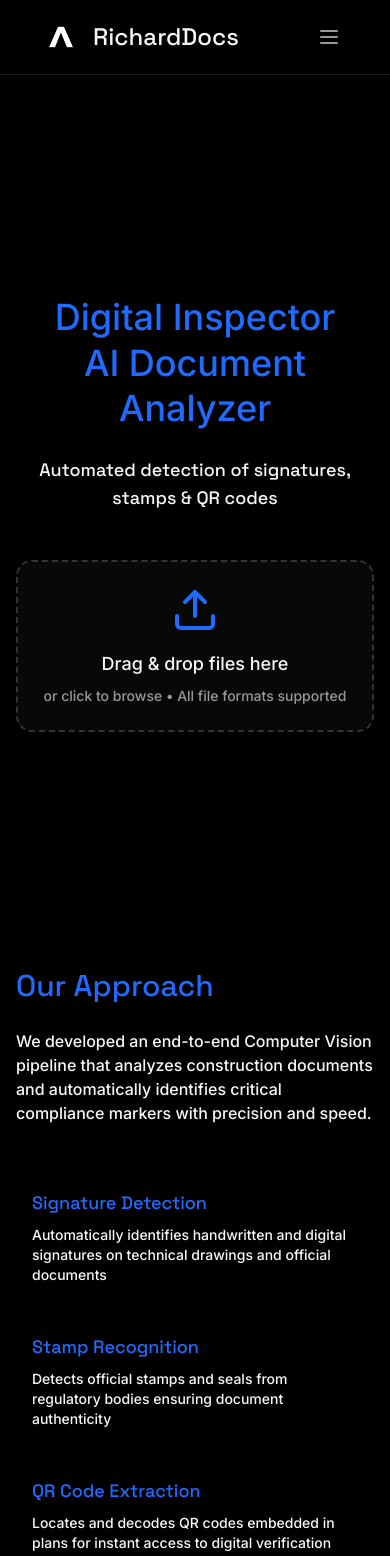
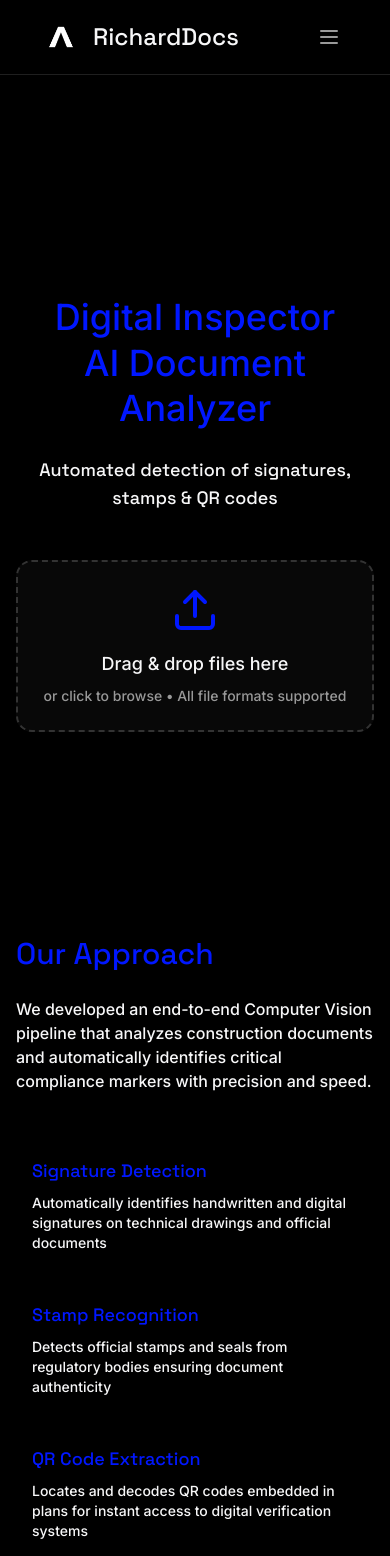
Before and after one commit to aidynfatikh/richard-docs, a React (Vite) app in the folder frontend/: page / in a window 390 px wide. Shown: the top 1556 px of the page. Built offline with nearby package versions, Linux system fonts and the light colour scheme.

Commit message:
minor changes ui

```diff
--- a/frontend/index.html
+++ b/frontend/index.html
@@ -3,16 +3,6 @@
   <head>
     <meta charset="UTF-8" />
     <meta name="theme-color" content="#000000" />
-    <style>
-      html,
-      body,
-      #root {
-        height: 100%;
-        background: #000;
-        margin: 0;
-        color: #fff;
-      }
-    </style>
     <link rel="icon" type="image/svg+xml" href="/icon.png" />
     <meta name="viewport" content="width=device-width, initial-scale=1.0" />
     <link rel="preconnect" href="https://fonts.googleapis.com" />
--- a/frontend/src/App.tsx
+++ b/frontend/src/App.tsx
@@ -6,7 +6,7 @@ import { TeamSection } from './components/TeamSection';
 
 function App() {
   return (
-    <div className="min-h-screen bg-black" style={{ backgroundColor: 'rgba(0, 0, 0, 1)' }}>
+    <div className="min-h-screen" style={{ backgroundColor: 'rgba(0, 0, 0, 1)' }}>
       <HackathonHeader />
 
       <main>
--- a/frontend/src/components/HackathonHero.tsx
+++ b/frontend/src/components/HackathonHero.tsx
@@ -73,14 +73,12 @@ export function HackathonHero() {
   };
 
   return (
-    <section className="min-h-screen flex items-center pt-16 pb-8 sm:pt-20 sm:pb-12 md:py-20 lg:py-24 xl:py-28 animate-in fade-in duration-1000" style={{ backgroundColor: 'rgba(0, 0, 0, 1)' }}>
+    <section className="min-h-screen flex items-center pt-16 pb-8 sm:pt-20 sm:pb-12 md:py-20 lg:py-24 xl:py-28" style={{ backgroundColor: 'rgba(0, 0, 0, 1)' }}>
       <div className="max-w-7xl mx-auto px-4 sm:px-6 lg:px-8 w-full">
         <div className="text-center">
           {/* Main Heading */}
           <h1 className="text-4xl sm:text-5xl md:text-5xl lg:text-6xl xl:text-6xl font-bold mb-6 sm:mb-8 md:mb-10 leading-tight cursor-pointer transition-colors duration-200"
-            style={{ color: 'rgba(31, 107, 255, 1)' }}
-            onMouseEnter={(e) => e.currentTarget.style.color = 'rgba(51, 127, 255, 1)'}
-            onMouseLeave={(e) => e.currentTarget.style.color = 'rgba(31, 107, 255, 1)'}
+            style={{ color: 'rgba(0, 23, 255, 1)' }}
           >
             <span className="inline-block">
               Digital Inspector
@@ -93,14 +91,14 @@ export function HackathonHero() {
           {/* Subheading */}
           <h2 className="text-lg sm:text-xl md:text-xl lg:text-2xl xl:text-2xl font-semibold mb-12 sm:mb-16 md:mb-20 lg:mb-24 cursor-pointer transition-colors duration-200"
             style={{ color: 'rgba(247, 247, 248, 1)' }}
-            onMouseEnter={(e) => e.currentTarget.style.color = 'rgba(31, 107, 255, 1)'}
+            onMouseEnter={(e) => e.currentTarget.style.color = 'rgba(0, 23, 255, 1)'}
             onMouseLeave={(e) => e.currentTarget.style.color = 'rgba(247, 247, 248, 1)'}
           >
             Automated detection of signatures, stamps & QR codes
           </h2>
 
           {/* File Upload Area */}
-          <div className="flex flex-col items-center mt-8 sm:mt-12 md:mt-16 max-w-4xl mx-auto animate-in slide-in-from-bottom duration-800 delay-700">
+          <div className="flex flex-col items-center mt-8 sm:mt-12 md:mt-16 max-w-4xl mx-auto">
             <input
               ref={fileInputRef}
               type="file"
@@ -116,16 +114,16 @@ export function HackathonHero() {
               onDrop={handleDrop}
               className="w-full border-2 border-dashed rounded-2xl p-6 sm:p-12 text-center transition-all duration-200 cursor-pointer"
               style={{
-                borderColor: isDragging ? 'rgba(31, 107, 255, 1)' : error ? 'rgba(239, 68, 68, 1)' : 'rgba(153, 153, 153, 0.3)',
+                borderColor: isDragging ? 'rgba(0, 23, 255, 1)' : error ? 'rgba(239, 68, 68, 1)' : 'rgba(153, 153, 153, 0.3)',
                 backgroundColor: isDragging ? 'rgba(31, 107, 255, 0.05)' : 'rgba(17, 17, 17, 0.5)'
               }}
               onClick={handleButtonClick}
             >
               <div className="flex flex-col items-center gap-4">
                 <svg width="48" height="48" viewBox="0 0 24 24" fill="none" xmlns="http://www.w3.org/2000/svg">
-                  <path d="M21 15V19C21 19.5304 20.7893 20.0391 20.4142 20.4142C20.0391 20.7893 19.5304 21 19 21H5C4.46957 21 3.96086 20.7893 3.58579 20.4142C3.21071 20.0391 3 19.5304 3 19V15" stroke="rgba(31, 107, 255, 1)" strokeWidth="2" strokeLinecap="round" strokeLinejoin="round"/>
-                  <path d="M17 8L12 3L7 8" stroke="rgba(31, 107, 255, 1)" strokeWidth="2" strokeLinecap="round" strokeLinejoin="round"/>
-                  <path d="M12 3V15" stroke="rgba(31, 107, 255, 1)" strokeWidth="2" strokeLinecap="round" strokeLinejoin="round"/>
+                  <path d="M21 15V19C21 19.5304 20.7893 20.0391 20.4142 20.4142C20.0391 20.7893 19.5304 21 19 21H5C4.46957 21 3.96086 20.7893 3.58579 20.4142C3.21071 20.0391 3 19.5304 3 19V15" stroke="rgba(0, 23, 255, 1)" strokeWidth="2" strokeLinecap="round" strokeLinejoin="round"/>
+                  <path d="M17 8L12 3L7 8" stroke="rgba(0, 23, 255, 1)" strokeWidth="2" strokeLinecap="round" strokeLinejoin="round"/>
+                  <path d="M12 3V15" stroke="rgba(0, 23, 255, 1)" strokeWidth="2" strokeLinecap="round" strokeLinejoin="round"/>
                 </svg>
                 <div>
                   <p className="text-lg font-semibold mb-2" style={{ color: 'rgba(247, 247, 248, 1)' }}>
@@ -162,7 +160,7 @@ export function HackathonHero() {
                     onClick={handleInspect}
                     className="w-full sm:w-auto px-6 py-2 rounded-xl text-sm font-semibold transition-all duration-200 hover:brightness-90 shadow-lg flex items-center justify-center gap-2 mr-3"
                     style={{
-                      backgroundColor: 'rgba(31, 107, 255, 1)',
+                      backgroundColor: 'rgba(0, 23, 255, 1)',
                       color: 'rgba(255, 255, 255, 1)'
                     }}
                   >
@@ -181,8 +179,8 @@ export function HackathonHero() {
                     >
                       <div className="flex items-center gap-2 sm:gap-3 flex-1 min-w-0">
                         <svg className="flex-shrink-0" width="20" height="20" viewBox="0 0 24 24" fill="none" xmlns="http://www.w3.org/2000/svg">
-                          <path d="M13 2H6C5.46957 2 4.96086 2.21071 4.58579 2.58579C4.21071 2.96086 4 3.46957 4 4V20C4 20.5304 4.21071 21.0391 4.58579 21.4142C4.96086 21.7893 5.46957 22 6 22H18C18.5304 22 19.0391 21.7893 19.4142 21.4142C19.7893 21.0391 20 20.5304 20 20V9L13 2Z" stroke="rgba(31, 107, 255, 1)" strokeWidth="2" strokeLinecap="round" strokeLinejoin="round"/>
-                          <path d="M13 2V9H20" stroke="rgba(31, 107, 255, 1)" strokeWidth="2" strokeLinecap="round" strokeLinejoin="round"/>
+                          <path d="M13 2H6C5.46957 2 4.96086 2.21071 4.58579 2.58579C4.21071 2.96086 4 3.46957 4 4V20C4 20.5304 4.21071 21.0391 4.58579 21.4142C4.96086 21.7893 5.46957 22 6 22H18C18.5304 22 19.0391 21.7893 19.4142 21.4142C19.7893 21.0391 20 20.5304 20 20V9L13 2Z" stroke="rgba(0, 23, 255, 1)" strokeWidth="2" strokeLinecap="round" strokeLinejoin="round"/>
+                          <path d="M13 2V9H20" stroke="rgba(0, 23, 255, 1)" strokeWidth="2" strokeLinecap="round" strokeLinejoin="round"/>
                         </svg>
                         <span className="text-xs sm:text-sm truncate" style={{ color: 'rgba(247, 247, 248, 1)' }}>
                           {file.name}
@@ -210,7 +208,7 @@ export function HackathonHero() {
 
             {/* Error Message */}
             {error && (
-              <div className="mt-4 w-full animate-in fade-in slide-in-from-top duration-300">
+              <div className="mt-4 w-full">
                 <p className="text-sm font-medium text-center" style={{ color: 'rgba(239, 68, 68, 1)' }}>
                   {error}
                 </p>
--- a/frontend/src/components/SolutionOverview.tsx
+++ b/frontend/src/components/SolutionOverview.tsx
@@ -1,14 +1,14 @@
 export function SolutionOverview() {
   return (
-    <section id="solution" className="py-12 sm:py-16 md:py-20 lg:py-24" style={{ backgroundColor: 'rgba(0, 0, 0, 1)' }}>
+    <section id="solution" className="py-4 sm:py-6 md:py-8 lg:py-10" style={{ backgroundColor: 'rgba(0, 0, 0, 1)' }}>
       <div className="max-w-7xl mx-auto px-4 sm:px-6 lg:px-8">
         <div className="grid grid-cols-1 lg:grid-cols-2 gap-8 lg:gap-16 items-start">
           {/* Left Content */}
-          <div className="animate-in slide-in-from-left duration-800">
+          <div>
             <h2 id="approach" className="text-3xl sm:text-4xl md:text-5xl font-bold mb-6 sm:mb-8 leading-tight cursor-pointer"
-              style={{ color: 'rgba(31, 107, 255, 1)' }}
+              style={{ color: 'rgba(0, 23, 255, 1)' }}
                 onMouseEnter={(e) => e.currentTarget.style.color = 'rgba(51, 127, 255, 1)'}
-                onMouseLeave={(e) => e.currentTarget.style.color = 'rgba(31, 107, 255, 1)'}
+                onMouseLeave={(e) => e.currentTarget.style.color = 'rgba(0, 23, 255, 1)'}
             >
               Our Approach
             </h2>
@@ -16,7 +16,7 @@ export function SolutionOverview() {
             <div className="space-y-4 sm:space-y-6 text-base sm:text-lg">
               <p className="cursor-pointer transition-colors duration-200"
                 style={{ color: 'rgba(247, 247, 248, 1)' }}
-                onMouseEnter={(e) => e.currentTarget.style.color = 'rgba(31, 107, 255, 1)'}
+                onMouseEnter={(e) => e.currentTarget.style.color = 'rgba(0, 23, 255, 1)'}
                 onMouseLeave={(e) => e.currentTarget.style.color = 'rgba(247, 247, 248, 1)'}
               >
                 We developed an end-to-end Computer Vision pipeline that analyzes construction documents
@@ -25,7 +25,7 @@ export function SolutionOverview() {
 
               <p className="hidden md:block cursor-pointer transition-colors duration-200"
                 style={{ color: 'rgba(247, 247, 248, 1)' }}
-                onMouseEnter={(e) => e.currentTarget.style.color = 'rgba(31, 107, 255, 1)'}
+                onMouseEnter={(e) => e.currentTarget.style.color = 'rgba(0, 23, 255, 1)'}
                 onMouseLeave={(e) => e.currentTarget.style.color = 'rgba(247, 247, 248, 1)'}
               >
                 Our system uses advanced object detection models trained on architectural documents
@@ -34,61 +34,61 @@ export function SolutionOverview() {
 
               <p className="hidden md:block cursor-pointer transition-colors duration-200"
                 style={{ color: 'rgba(247, 247, 248, 1)' }}
-                onMouseEnter={(e) => e.currentTarget.style.color = 'rgba(31, 107, 255, 1)'}
+                onMouseEnter={(e) => e.currentTarget.style.color = 'rgba(0, 23, 255, 1)'}
                 onMouseLeave={(e) => e.currentTarget.style.color = 'rgba(247, 247, 248, 1)'}
               >
-                From upload to verification — powered by state-of-the-art AI that transforms manual inspection into automated intelligence.
+                From upload to verification - powered by state-of-the-art AI that transforms manual inspection into automated intelligence.
               </p>
             </div>
           </div>
 
           {/* Right Content - Key Features */}
           <div className="space-y-4 sm:space-y-6">
-            <div className="p-4 sm:p-6 rounded-xl transition-all duration-200 cursor-pointer group animate-in slide-in-from-right duration-800 delay-200">
+            <div className="p-4 sm:p-6 rounded-xl transition-all duration-200 cursor-pointer group">
               <h3 className="text-lg sm:text-xl font-bold mb-2 sm:mb-3 transition-all duration-200"
-                style={{ color: 'rgba(31, 107, 255, 1)' }}
+                style={{ color: 'rgba(0, 23, 255, 1)' }}
                 onMouseEnter={(e) => e.currentTarget.style.color = 'rgba(51, 127, 255, 1)'}
-                onMouseLeave={(e) => e.currentTarget.style.color = 'rgba(31, 107, 255, 1)'}
+                onMouseLeave={(e) => e.currentTarget.style.color = 'rgba(0, 23, 255, 1)'}
               >
                 Signature Detection
               </h3>
               <p className="text-sm sm:text-base cursor-pointer transition-colors duration-200"
                 style={{ color: 'rgba(247, 247, 248, 1)' }}
-                onMouseEnter={(e) => e.currentTarget.style.color = 'rgba(31, 107, 255, 1)'}
+                onMouseEnter={(e) => e.currentTarget.style.color = 'rgba(0, 23, 255, 1)'}
                 onMouseLeave={(e) => e.currentTarget.style.color = 'rgba(247, 247, 248, 1)'}
               >
                 Automatically identifies handwritten and digital signatures on technical drawings and official documents
               </p>
             </div>
 
-            <div className="p-4 sm:p-6 rounded-xl transition-all duration-200 cursor-pointer group animate-in slide-in-from-right duration-800 delay-400">
+            <div className="p-4 sm:p-6 rounded-xl transition-all duration-200 cursor-pointer group">
               <h3 className="text-lg sm:text-xl font-bold mb-2 sm:mb-3 transition-all duration-200"
-                style={{ color: 'rgba(31, 107, 255, 1)' }}
+                style={{ color: 'rgba(0, 23, 255, 1)' }}
                 onMouseEnter={(e) => e.currentTarget.style.color = 'rgba(51, 127, 255, 1)'}
-                onMouseLeave={(e) => e.currentTarget.style.color = 'rgba(31, 107, 255, 1)'}
+                onMouseLeave={(e) => e.currentTarget.style.color = 'rgba(0, 23, 255, 1)'}
               >
                 Stamp Recognition
               </h3>
               <p className="text-sm sm:text-base cursor-pointer transition-colors duration-200"
                 style={{ color: 'rgba(247, 247, 248, 1)' }}
-                onMouseEnter={(e) => e.currentTarget.style.color = 'rgba(31, 107, 255, 1)'}
+                onMouseEnter={(e) => e.currentTarget.style.color = 'rgba(0, 23, 255, 1)'}
                 onMouseLeave={(e) => e.currentTarget.style.color = 'rgba(247, 247, 248, 1)'}
               >
                 Detects official stamps and seals from regulatory bodies ensuring document authenticity
               </p>
             </div>
 
-            <div className="p-4 sm:p-6 rounded-xl transition-all duration-200 cursor-pointer group animate-in slide-in-from-right duration-800 delay-600">
+            <div className="p-4 sm:p-6 rounded-xl transition-all duration-200 cursor-pointer group">
               <h3 className="text-lg sm:text-xl font-bold mb-2 sm:mb-3 transition-all duration-200"
-                style={{ color: 'rgba(31, 107, 255, 1)' }}
+                style={{ color: 'rgba(0, 23, 255, 1)' }}
                 onMouseEnter={(e) => e.currentTarget.style.color = 'rgba(51, 127, 255, 1)'}
-                onMouseLeave={(e) => e.currentTarget.style.color = 'rgba(31, 107, 255, 1)'}
+                onMouseLeave={(e) => e.currentTarget.style.color = 'rgba(0, 23, 255, 1)'}
               >
                 QR Code Extraction
               </h3>
               <p className="text-sm sm:text-base cursor-pointer transition-colors duration-200"
                 style={{ color: 'rgba(247, 247, 248, 1)' }}
-                onMouseEnter={(e) => e.currentTarget.style.color = 'rgba(31, 107, 255, 1)'}
+                onMouseEnter={(e) => e.currentTarget.style.color = 'rgba(0, 23, 255, 1)'}
                 onMouseLeave={(e) => e.currentTarget.style.color = 'rgba(247, 247, 248, 1)'}
               >
                 Locates and decodes QR codes embedded in plans for instant access to digital verification systems
--- a/frontend/src/index.css
+++ b/frontend/src/index.css
@@ -57,6 +57,6 @@ body,
   height: 100%;
   min-height: 100%;
   background-color: #000000;
-  color: #ffffff;
+  color: #000000;
   overscroll-behavior: contain;
 }
```
Also changed, not shown: frontend/src/components/HackathonFooter.tsx (+4 -4 lines), frontend/src/components/HackathonHeader.tsx (+6 -6 lines), frontend/src/components/TeamSection.tsx (+18 -18 lines).
